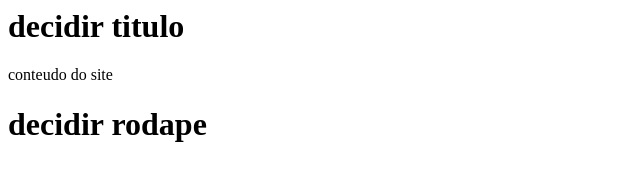
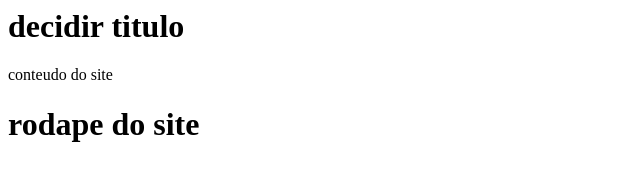
Before and after one commit to Joaze/projeto-git, a plain HTML site: page proposta_1.html in a window 1280 px wide. Shown: the whole page, without its empty margins (0-640 px from the left). Drawn offline with Linux system fonts and the light colour scheme.

Commit message:
rodape do site

```diff
--- a/proposta_1.html
+++ b/proposta_1.html
@@ -5,6 +5,6 @@
 <body>
 <h1> decidir titulo </h1>
 <div> conteudo do site </div>
-<h1> decidir rodape</h1>
+<h1>rodape do site</h1>
 </body>
 </html>
```
